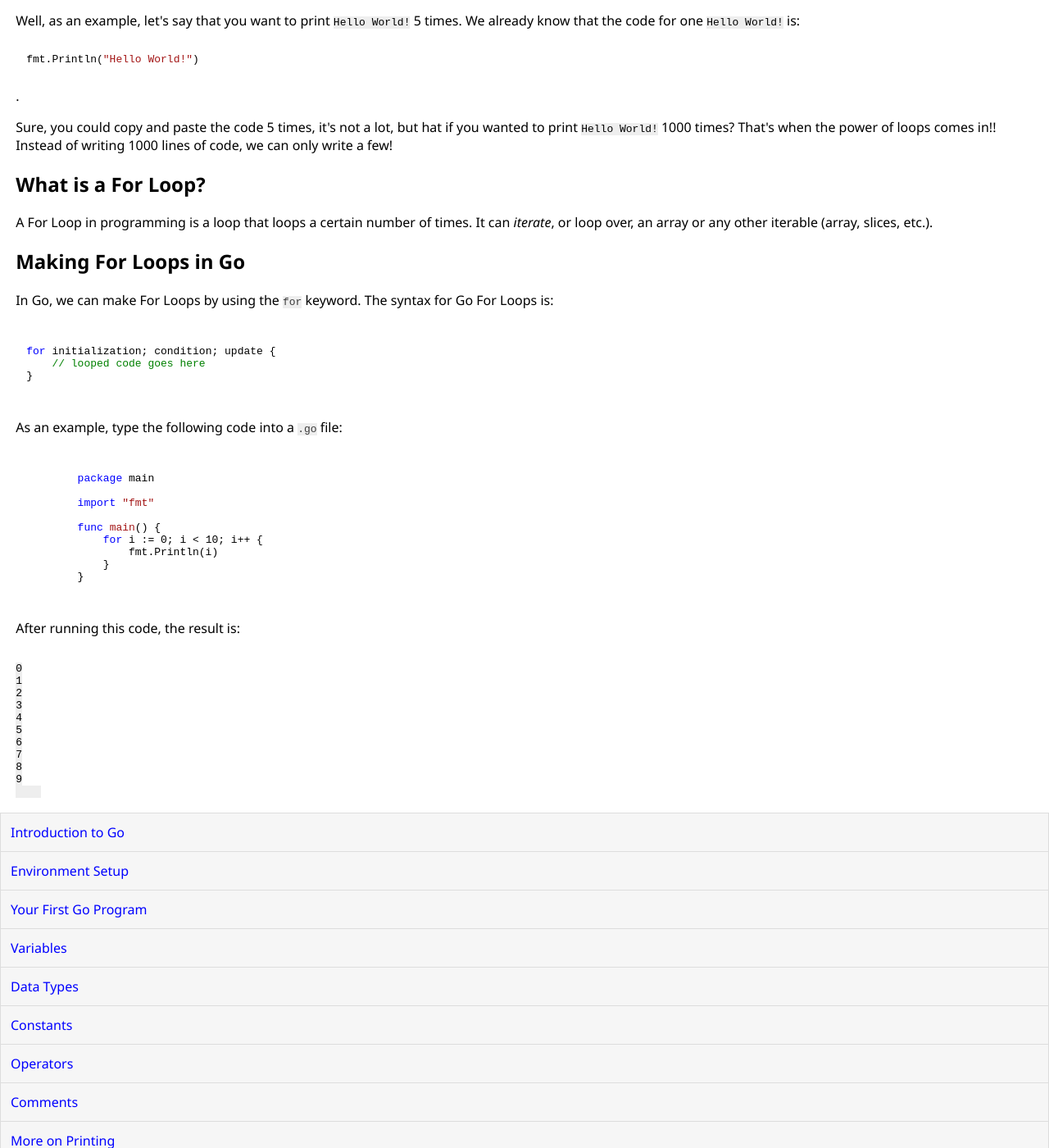
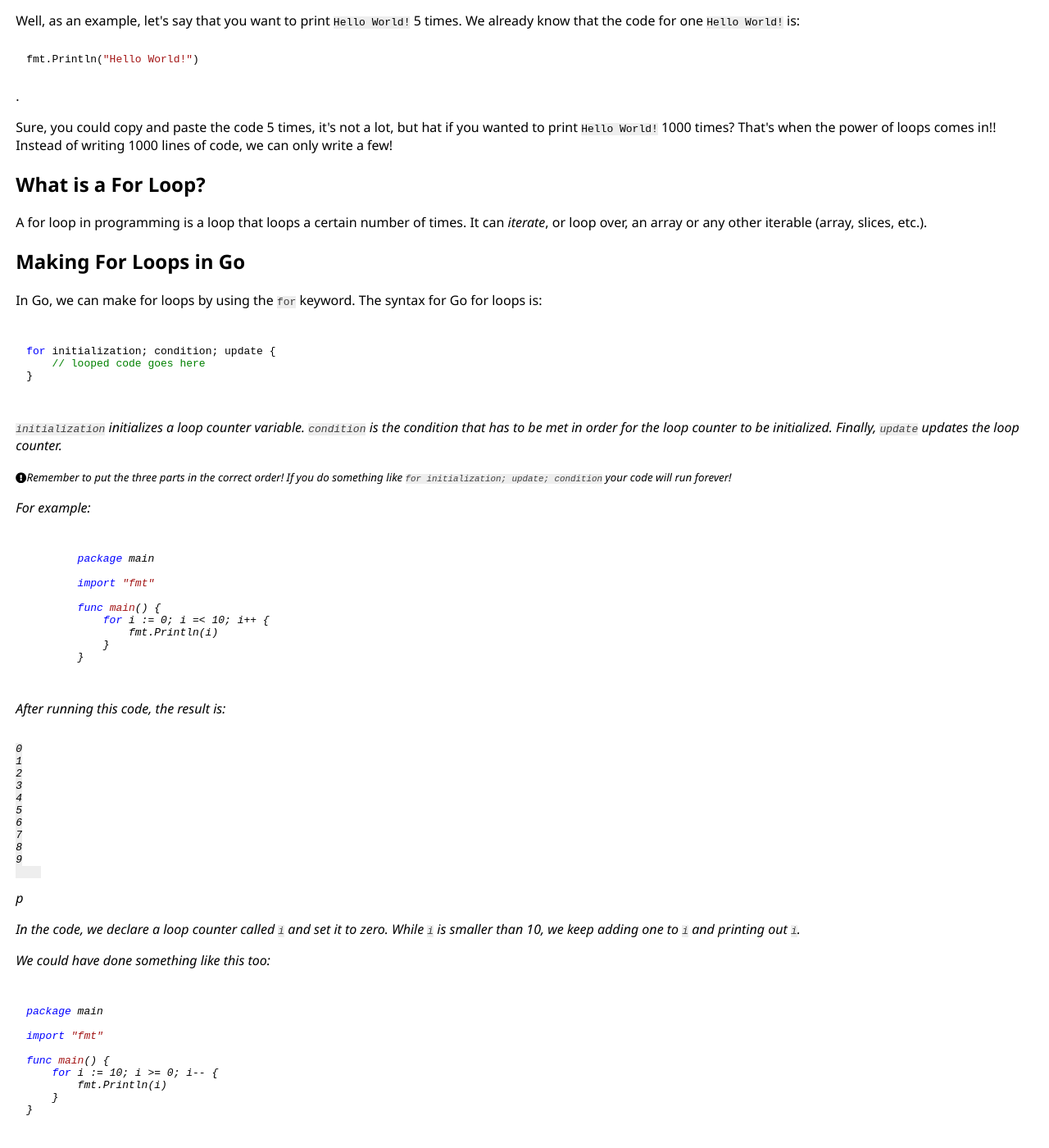
Before and after one commit to learnmonkey/learnmonkey.github.io, a Jekyll site: the page built from programming/golang/for-loop.html, in a window 1280 px wide and 1400 px high, scrolled down 331 px. Shown: the whole window at 82% size. Built offline with Jekyll 4.4.1, drawn with Linux system fonts in a browser that asks for light colours; nearby versions of some CDN libraries; some of the changed text lies outside the part shown.

Commit message:
Go for loops expand

```diff
--- a/programming/golang/for-loop.html
+++ b/programming/golang/for-loop.html
@@ -18,25 +18,27 @@ layout: golang
 
 <section>
 	<h2>What is a For Loop?</h2>
-    <p>A For Loop in programming is a loop that loops a certain number of times. It can <i>iterate</i>, or loop over, an array or any other iterable (array, slices, etc.).</p>
+    <p>A for loop in programming is a loop that loops a certain number of times. It can <i>iterate</i>, or loop over, an array or any other iterable (array, slices, etc.).</p>
 </section>
 
 <section>
 	<h2>Making For Loops in Go</h2>
-    <p>In Go, we can make For Loops by using the <code>for</code> keyword. The syntax for Go For Loops is:</p>
+    <p>In Go, we can make for loops by using the <code>for</code> keyword. The syntax for Go for loops is:</p>
     <pre><code class="language-go">
-for initialization; condition; update {
+for <i>initialization</i>; <i>condition<i>; <i>update</i> {
     // looped code goes here
 }
     </code></pre>
-    <p>As an example, type the following code into a <code>.go</code> file:</p>
+    <p><code><i>initialization</i></code> initializes a loop counter variable. <code><i>condition</i></code> is the condition that has to be met in order for the loop counter to be initialized. Finally, <code><i>update</i></code> updates the loop counter.</p>
+    <small><i class="fas fa-exclamation-circle"></i>Remember to put the three parts in the correct order! If you do something like <code>for <i>initialization</i>; <i>update<i>; <i>condition</i></code> your code will run forever!</small>
+    <p>For example:</p>
     <pre><code class="language-go">
         package main
 
         import "fmt"
 
         func main() {
-            for i := 0; i < 10; i++ {
+            for i := 0; i =&lt; 10; i++ {
                 fmt.Println(i)
             }
         }
@@ -53,5 +55,32 @@ for initialization; condition; update {
 7
 8
 9
+    </samp></pre>p
+    <p>In the code, we declare a loop counter called <code>i</code> and set it to zero. While <code>i</code> is smaller than 10, we keep adding one to <code>i</code> and printing out <code>i</code>.</p>
+    <p>We could have done something like this too:</p>
+    <pre><code class="language-go">
+package main
+
+import "fmt"
+
+func main() {
+    for i := 10; i >= 0; i-- {
+        fmt.Println(i)
+    }
+}
+    </code></pre>
+    <p>The above code returns: </p>
+    <pre><samp>
+10
+9
+8
+7
+6
+5
+4
+3
+2
+1
+0
     </samp></pre>
 </section>
```
